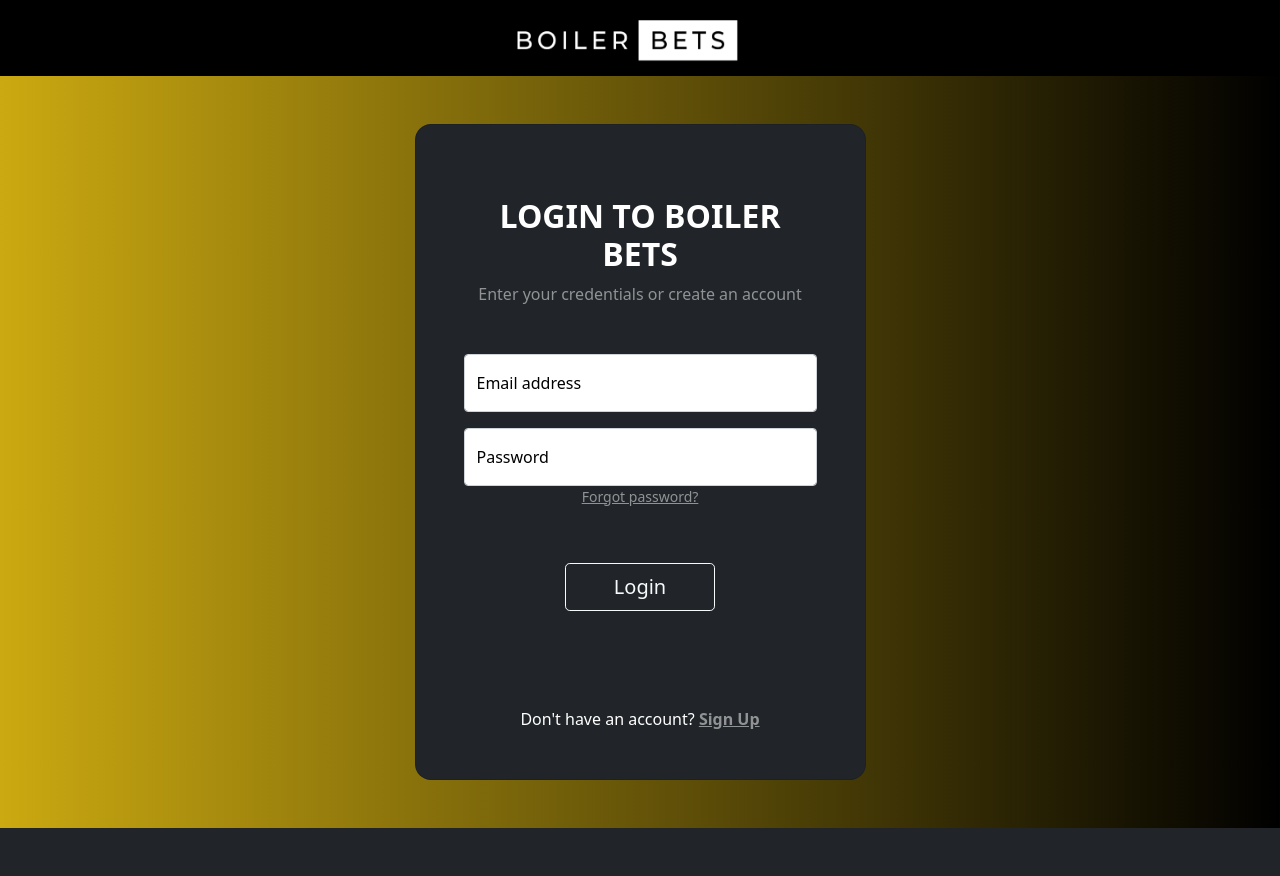
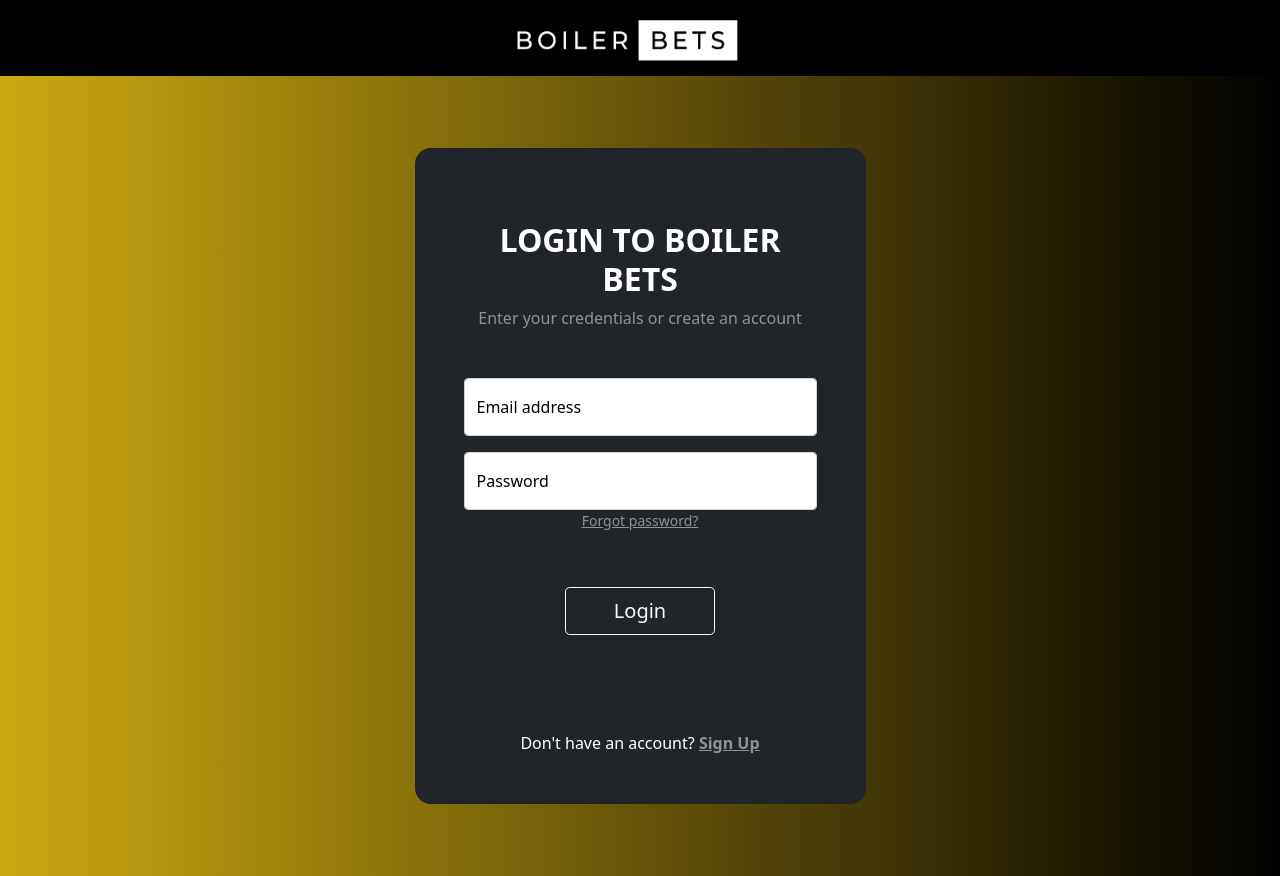
Before and after one commit to pdpurdue/BoilerBets, a Flask app: page / in a window 1280 px wide. Before the commit the page ends 828 px from the top, so only its background shows below. Run offline with Flask 2, Linux system fonts and the light colour scheme.

Commit message:
fill size of container

```diff
--- a/static/css/main.css
+++ b/static/css/main.css
@@ -1,14 +1,14 @@
+html, body {
+  margin:0px;
+  height:100%;
+}
 .gradient-custom {
-    /* fallback for old browsers */
-    background: #cba911;
-
-    /* Chrome 10-25, Safari 5.1-6 */
-    background: -webkit-linear-gradient(to right, rgb(203, 169, 17), rgb(0, 0, 0));
-
+    height: 100%;
     /* W3C, IE 10+/ Edge, Firefox 16+, Chrome 26+, Opera 12+, Safari 7+ */
     background: linear-gradient(to right, rgba(203, 169, 17), rgba(0, 0, 0));
 
   }
+
 .navbar-custom {
     background-color: black;
     align-items:center;
--- a/templates/base_prelogin.html
+++ b/templates/base_prelogin.html
@@ -11,14 +11,18 @@
 
           {% endblock %}
         </head>
+
 <body>
+
   <nav class="navbar navbar-custom justify-content-center">
     <a class="navbar-brand" href="/index">
       <img src="{{url_for('static', filename='main_icon.png')}}" width="240" height="50" alt="">
     </a>
 </nav>
+<section class="gradient-custom">
     {% block body %}
 
     {% endblock %}
+  </section>
 </body>
 </html>
--- a/templates/login.html
+++ b/templates/login.html
@@ -3,7 +3,6 @@
     <title>Boiler Bets Login</title>
 {% endblock %}
 {% block body %}
-<section class="gradient-custom">
     <div class="container py-5 h-100">
       <div class="row d-flex justify-content-center align-items-center h-100">
         <div class="col-12 col-md-8 col-lg-6 col-xl-5">
@@ -43,6 +42,5 @@
       </div>
     </div>
   </section>
+{% endblock %}
 <script src="https://cdn.jsdelivr.net/npm/bootstrap@5.1.3/dist/js/bootstrap.bundle.min.js" integrity="sha384-ka7Sk0Gln4gmtz2MlQnikT1wXgYsOg+OMhuP+IlRH9sENBO0LRn5q+8nbTov4+1p" crossorigin="anonymous"></script>
-</body>
-{% endblock %}
```
